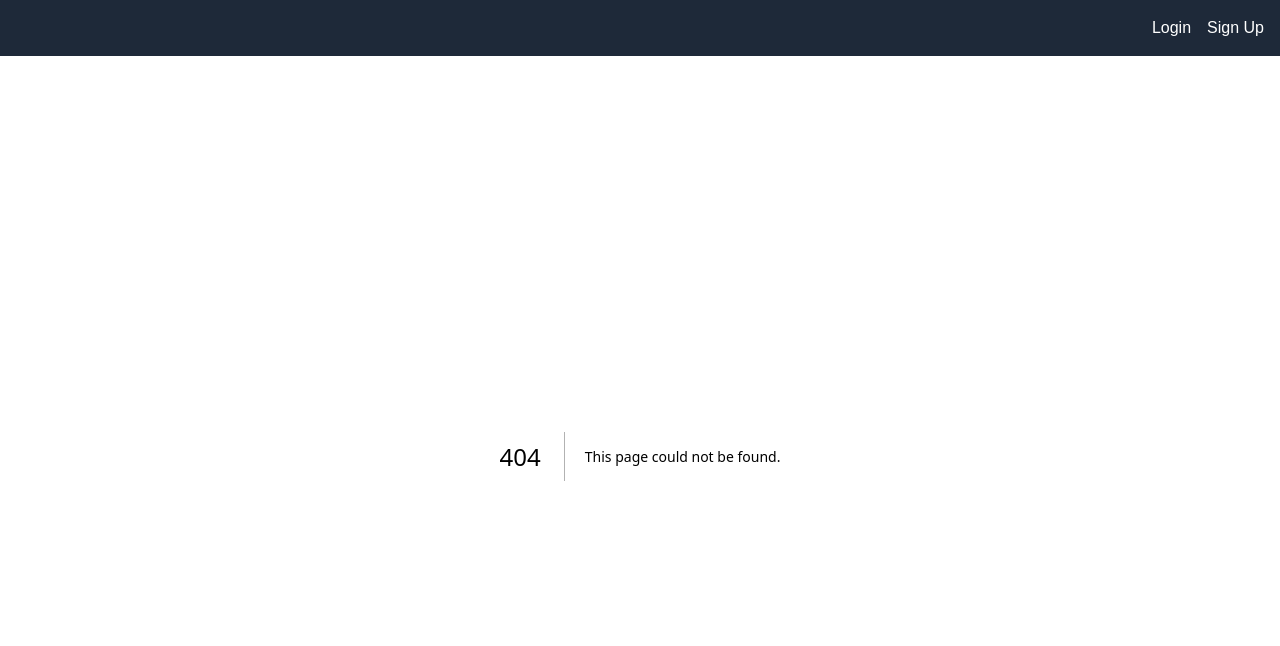
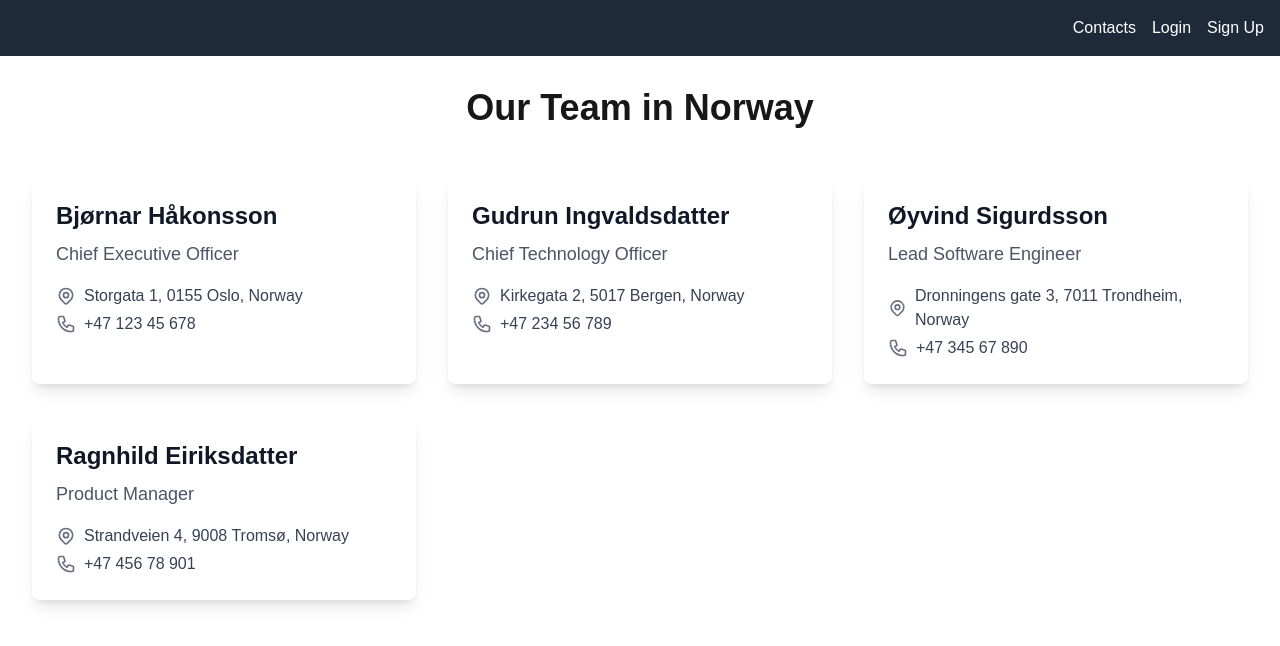
Before and after one commit to sabbirBhuiyan/test-code-agent, a Next.js app: page /contacts in a window 1280 px wide. Before the commit this address had no page. Shown: the top 646 px of the page. Built offline with nearby package versions, Linux system fonts and the light colour scheme.

Commit message:
feat: Add contacts page with team information and modern styling

```diff
--- /dev/null
+++ b/src/app/contacts/page.tsx
@@ -0,0 +1,54 @@
+
+export default function ContactsPage() {
+  const teamMembers = [
+    {
+      name: "Bjørnar Håkonsson",
+      role: "Chief Executive Officer",
+      address: "Storgata 1, 0155 Oslo, Norway",
+      phone: "+47 123 45 678",
+    },
+    {
+      name: "Gudrun Ingvaldsdatter",
+      role: "Chief Technology Officer",
+      address: "Kirkegata 2, 5017 Bergen, Norway",
+      phone: "+47 234 56 789",
+    },
+    {
+      name: "Øyvind Sigurdsson",
+      role: "Lead Software Engineer",
+      address: "Dronningens gate 3, 7011 Trondheim, Norway",
+      phone: "+47 345 67 890",
+    },
+    {
+      name: "Ragnhild Eiriksdatter",
+      role: "Product Manager",
+      address: "Strandveien 4, 9008 Tromsø, Norway",
+      phone: "+47 456 78 901",
+    },
+  ];
+
+  return (
+    <div className="container mx-auto p-8">
+      <h1 className="text-4xl font-bold text-center mb-12">Our Team in Norway</h1>
+
+      <div className="grid grid-cols-1 md:grid-cols-2 lg:grid-cols-3 gap-8">
+        {teamMembers.map((member, index) => (
+          <div key={index} className="bg-white dark:bg-gray-800 rounded-lg shadow-lg p-6 transform transition duration-300 hover:scale-105">
+            <h2 className="text-2xl font-semibold mb-2 text-gray-900 dark:text-white">{member.name}</h2>
+            <p className="text-lg text-gray-600 dark:text-gray-400 mb-4">{member.role}</p>
+            <div className="text-gray-700 dark:text-gray-300">
+              <p className="flex items-center mb-1">
+                <svg className="w-5 h-5 mr-2 text-gray-500 dark:text-gray-400" fill="none" stroke="currentColor" viewBox="0 0 24 24" xmlns="http://www.w3.org/2000/svg"><path strokeLinecap="round" strokeLinejoin="round" strokeWidth="2" d="M17.657 16.657L13.414 20.9a1.998 1.998 0 01-2.827 0l-4.244-4.243a8 8 0 1111.314 0z"></path><path strokeLinecap="round" strokeLinejoin="round" strokeWidth="2" d="M15 11a3 3 0 11-6 0 3 3 0 016 0z"></path></svg>
+                {member.address}
+              </p>
+              <p className="flex items-center">
+                <svg className="w-5 h-5 mr-2 text-gray-500 dark:text-gray-400" fill="none" stroke="currentColor" viewBox="0 0 24 24" xmlns="http://www.w3.org/2000/svg"><path strokeLinecap="round" strokeLinejoin="round" strokeWidth="2" d="M3 5a2 2 0 012-2h3.28a1 1 0 01.948.684l1.498 4.493a1 1 0 01-.502 1.21l-2.257 1.13a11.042 11.042 0 005.516 5.516l1.13-2.257a1 1 0 011.21-.502l4.493 1.498a1 1 0 01.684.949V19a2 2 0 01-2 2h-1C9.716 21 3 14.284 3 6V5z"></path></svg>
+                {member.phone}
+              </p>
+            </div>
+          </div>
+        ))}
+      </div>
+    </div>
+  );
+}
--- /dev/null
+++ b/src/app/error.tsx
@@ -0,0 +1,37 @@
+"use client"; // Error components must be Client Components
+
+import { useEffect } from 'react';
+import Link from 'next/link';
+
+export default function Error({
+  error,
+  reset,
+}: {
+  error: Error & { digest?: string };
+  reset: () => void;
+}) {
+  useEffect(() => {
+    // Log the error to an error reporting service
+    console.error(error);
+  }, [error]);
+
+  return (
+    <div className="flex min-h-screen flex-col items-center justify-center bg-gray-100 dark:bg-gray-900 text-gray-900 dark:text-white">
+      <h1 className="text-6xl font-bold mb-4">500</h1>
+      <h2 className="text-2xl mb-8">Something went wrong!</h2>
+      <p className="mb-8">{error.message}</p>
+      <button
+        className="bg-blue-600 text-white px-4 py-2 rounded hover:bg-blue-700 transition duration-200 mr-4"
+        onClick={
+          // Attempt to recover by trying to re-render the segment
+          () => reset()
+        }
+      >
+        Try again
+      </button>
+      <Link href="/" className="text-blue-600 hover:underline">
+        Return Home
+      </Link>
+    </div>
+  );
+}
--- a/src/app/layout.tsx
+++ b/src/app/layout.tsx
@@ -28,6 +28,7 @@ export default function RootLayout({
         className={`${geistSans.variable} ${geistMono.variable} antialiased`}
       >
               <nav className="flex justify-end p-4 bg-gray-800 text-white">
+          <a href="/contacts" className="mr-4 hover:underline">Contacts</a>
           <a href="/login" className="mr-4 hover:underline">Login</a>
           <a href="/signup" className="hover:underline">Sign Up</a>
         </nav>
--- a/src/app/login/page.tsx
+++ b/src/app/login/page.tsx
@@ -76,7 +76,7 @@ export default function LoginPage() {
           </Button>
         </form>
         <p className="mt-4 text-center text-sm text-gray-600 dark:text-gray-400">
-          Don't have an account?{" "}
+          Don&apos;t have an account?{" "}
           <a href="/signup" className="text-blue-600 hover:underline">
             Sign Up
           </a>
--- /dev/null
+++ b/src/app/not-found.tsx
@@ -0,0 +1,14 @@
+import Link from 'next/link';
+
+export default function NotFound() {
+  return (
+    <div className="flex min-h-screen flex-col items-center justify-center bg-gray-100 dark:bg-gray-900 text-gray-900 dark:text-white">
+      <h1 className="text-6xl font-bold mb-4">404</h1>
+      <h2 className="text-2xl mb-8">Page Not Found</h2>
+      <p className="mb-8">Could not find the requested resource.</p>
+      <Link href="/" className="text-blue-600 hover:underline">
+        Return Home
+      </Link>
+    </div>
+  );
+}
--- /dev/null
+++ b/src/lib/utils.ts
@@ -0,0 +1,6 @@
+import { type ClassValue, clsx } from "clsx"
+import { twMerge } from "tailwind-merge"
+
+export function cn(...inputs: ClassValue[]) {
+  return twMerge(clsx(inputs))
+}
```
Also changed, not shown: package.json (+7 -3 lines), 1 other file (tests, documents, lock files or other folders).
